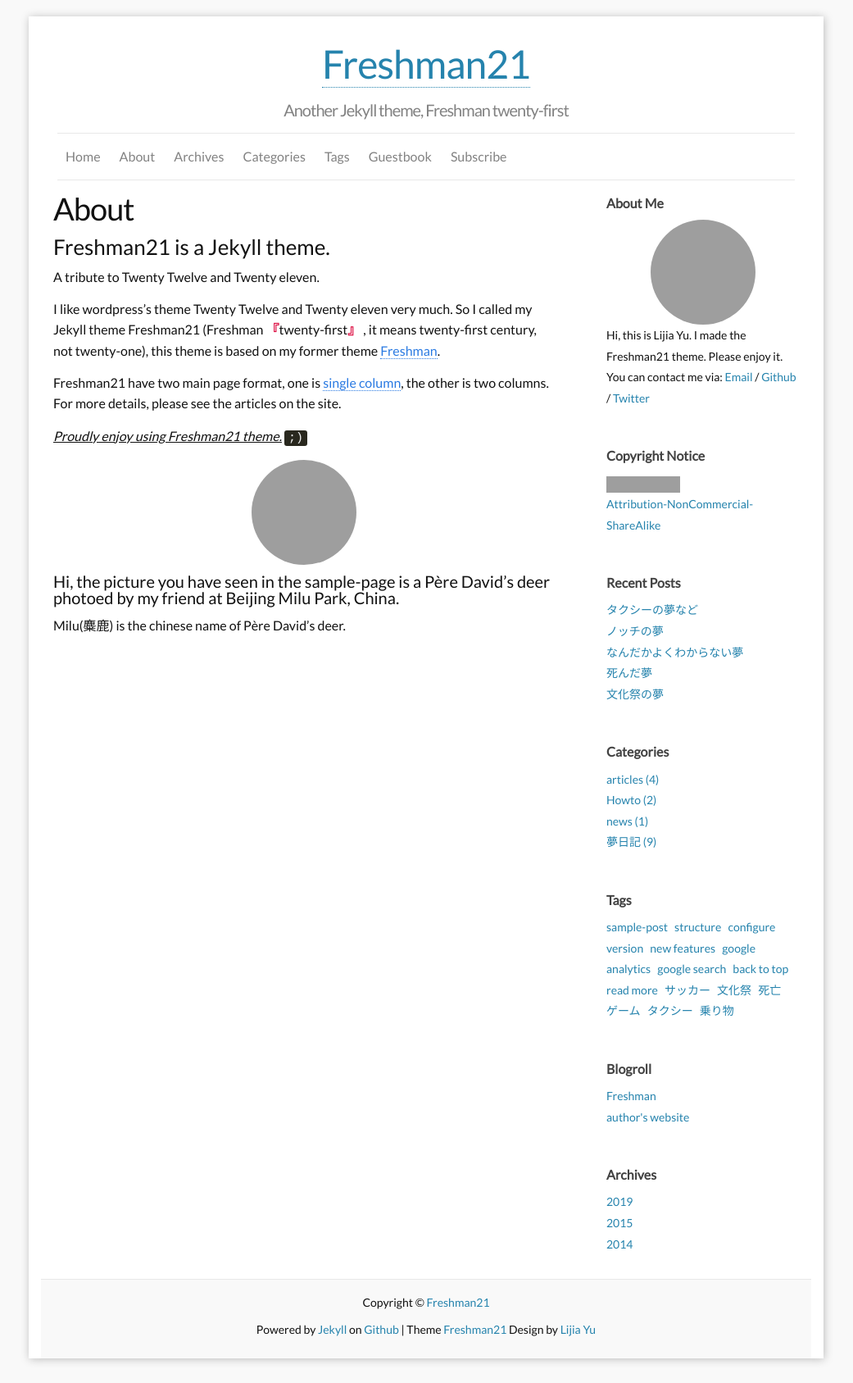
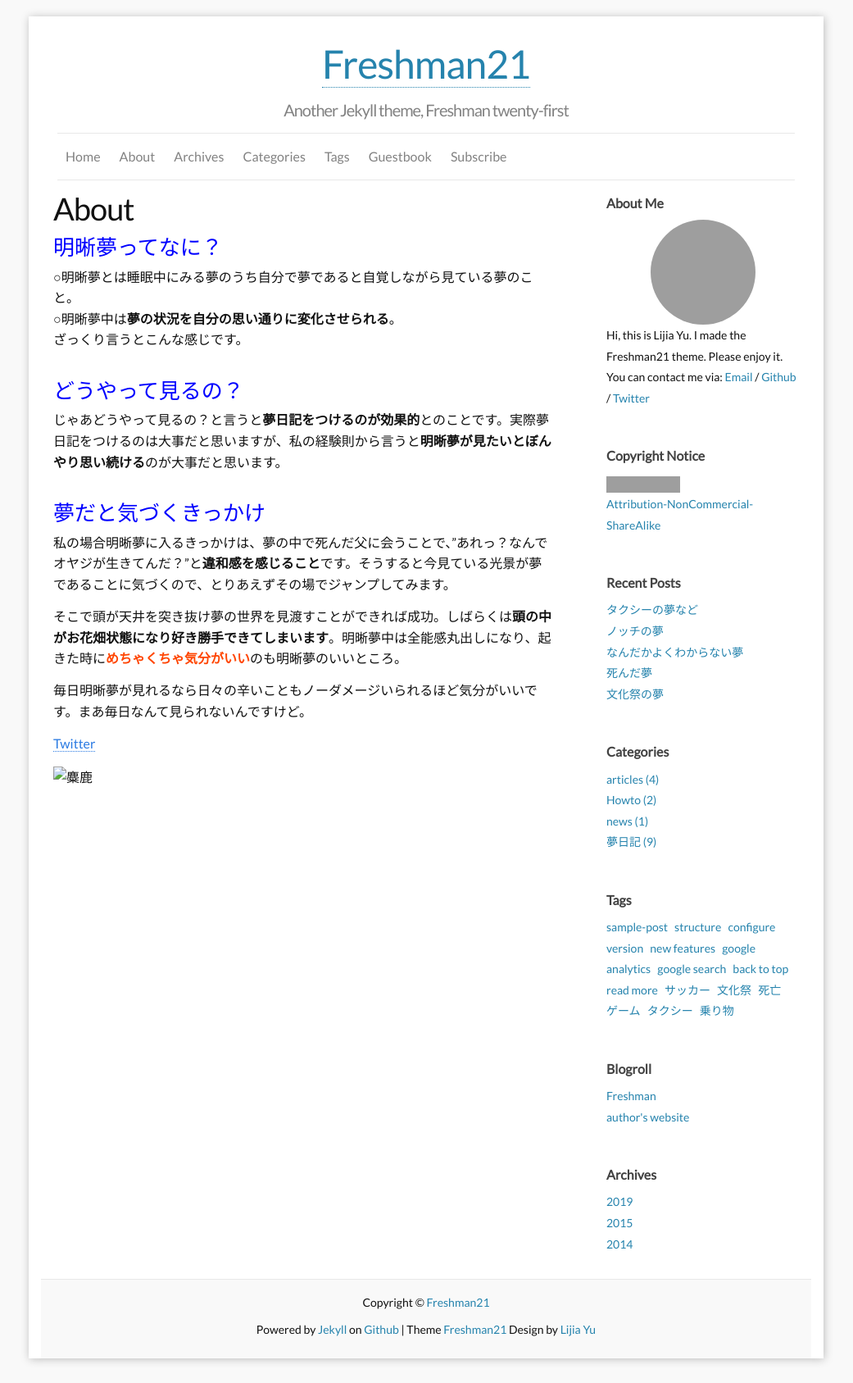
Before and after one commit to karate-bakabon/karate-bakabon.github.io, a Jekyll site: the page built from b_about.md, in a window 1280 px wide. Shown: the whole page at 82% size, without its empty margins (120-1161 px from the left). Built offline with Jekyll 4.4.1, drawn with Linux system fonts in a browser that asks for light colours; comment, search, counter and statistics services are not loaded; grey boxes are pictures that could not be loaded.

Commit message:
Update b_about.md

```diff
--- a/b_about.md
+++ b/b_about.md
@@ -6,19 +6,24 @@
 ---
 
 
-### Freshman21 is a Jekyll theme.
+### <font color="Blue">明晰夢ってなに？</font>
 
-A tribute to Twenty Twelve and Twenty eleven.
+○明晰夢とは睡眠中にみる夢のうち自分で夢であると自覚しながら見ている夢のこと。
+○明晰夢中は**夢の状況を自分の思い通りに変化させられる**。
+ざっくり言うとこんな感じです。
+<br>
+### <font color="Blue">どうやって見るの？</font>
+じゃあどうやって見るの？と言うと**夢日記をつけるのが効果的**とのことです。実際夢日記をつけるのは大事だと思いますが、私の経験則から言うと**明晰夢が見たいとぼんやり思い続ける**のが大事だと思います。
+<br>
+### <font color="Blue">夢だと気づくきっかけ</font>
+私の場合明晰夢に入るきっかけは、夢の中で死んだ父に会うことで、”あれっ？なんでオヤジが生きてんだ？”と**違和感を感じること**です。そうすると今見ている光景が夢であることに気づくので、とりあえずその場でジャンプしてみます。
 
-I like wordpress's theme Twenty Twelve and Twenty eleven very much.
-So I called my Jekyll theme Freshman21 (Freshman <q>twenty-first</q> , it means twenty-first century, not twenty-one), this theme is based on my former theme [Freshman](https://github.com/yulijia/freshman/).
+そこで頭が天井を突き抜け夢の世界を見渡すことができれば成功。しばらくは**頭の中がお花畑状態になり好き勝手できてしまいます**。明晰夢中は全能感丸出しになり、起きた時に<font color="OrangeRed"><strong>めちゃくちゃ気分がいい</strong></font>のも明晰夢のいいところ。
 
-Freshman21 have two main page format, one is [single column](http://yulijia.net/en/  "see demo"), the other is two columns. For more details, please see the articles on the site.
+毎日明晰夢が見れるなら日々の辛いこともノーダメージいられるほど気分がいいです。まあ毎日なんて見られないんですけど。
 
-<cite>Proudly enjoy using Freshman21 theme.</cite> <code>;)</code>
 
-![麋鹿](https://i.imgur.com/Mdc4szJl.jpg){: .img-about}
+[Twitter](https://twitter.com/barazou  "Twitter")
 
-#### Hi, the picture you have seen in the sample-page is a Père David's deer photoed by my friend at Beijing Milu Park, China.
 
-Milu(麋鹿) is the chinese name of Père David's deer.
+![麋鹿](https://karate-bakabon.github.io/diary/images/cat.jpg)
```
